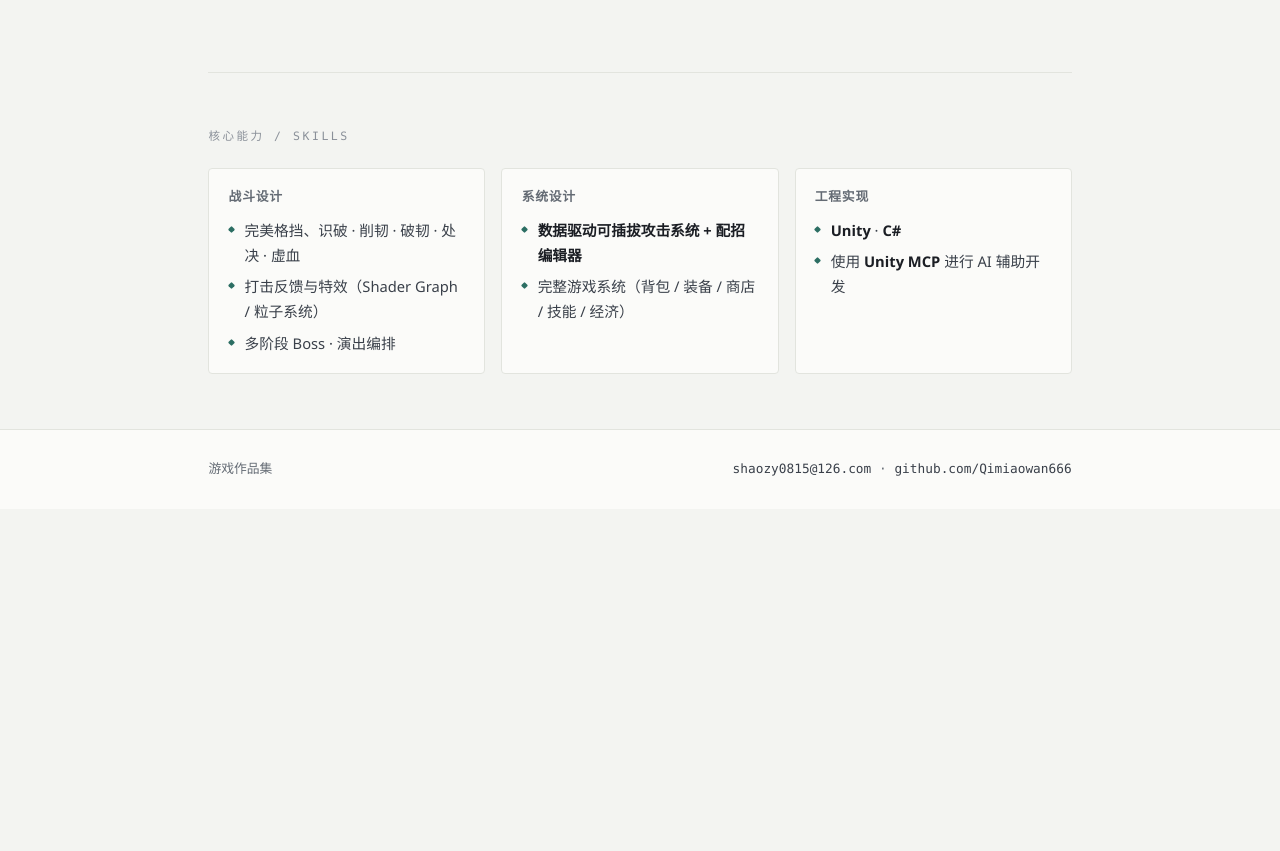
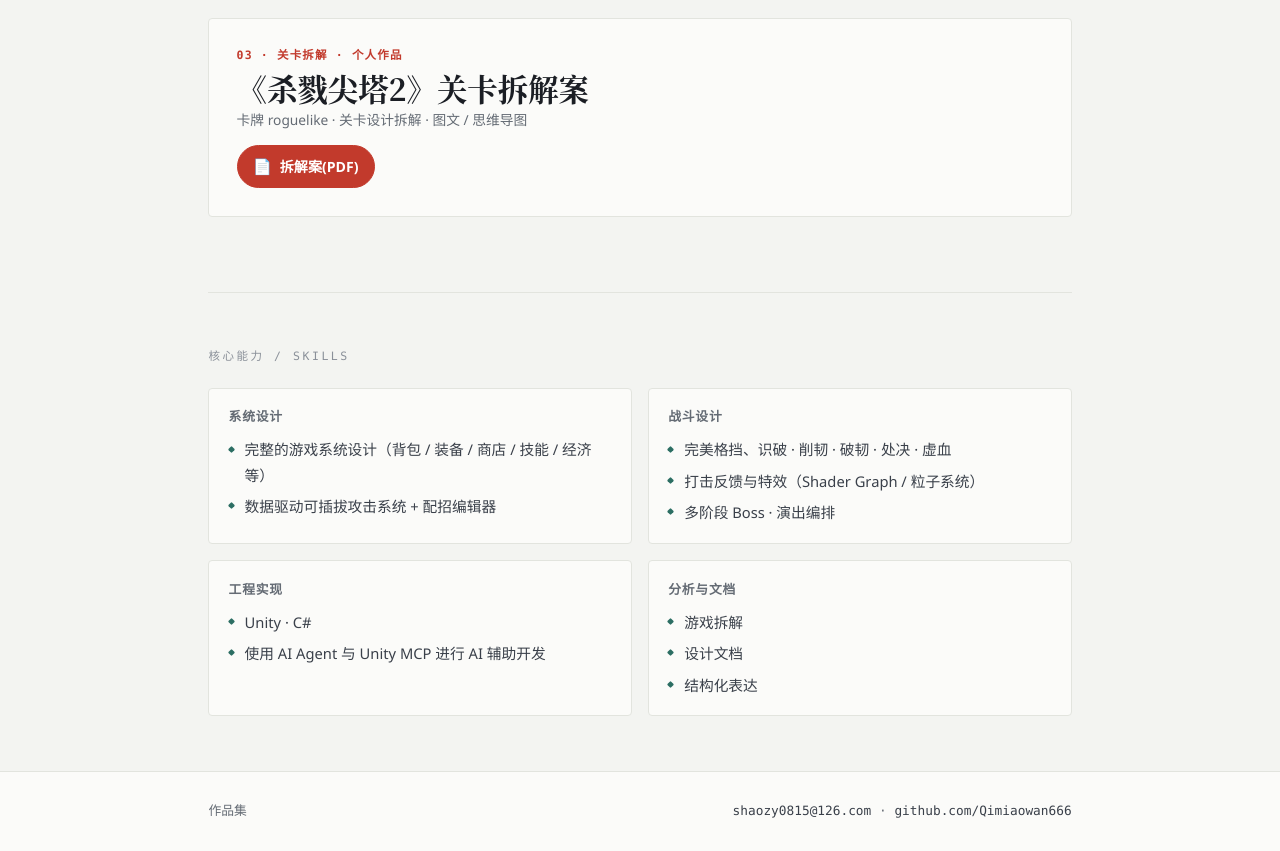
Before and after one commit to Qimiaowan666/Qimiaowan666.github.io, a plain HTML site: page index.html in a window 1280 px wide. Shown: the part 955-1806 px from the top of the page. Before the commit the page ends 1464 px from the top, so only its background shows below. Drawn offline with Linux system fonts and the light colour scheme.

Commit message:
作品集：新增《杀戮尖塔2》关卡拆解案（卡片 + PDF）

```diff
--- a/index.html
+++ b/index.html
@@ -71,7 +71,8 @@ section+section{border-top:1px solid var(--line)}
 .btn .i{font-size:.95rem}
 
 /* skills grid */
-.grid{display:grid;grid-template-columns:repeat(auto-fit,minmax(230px,1fr));gap:1rem}
+.grid{display:grid;grid-template-columns:repeat(2,minmax(0,1fr));gap:1rem}
+@media(max-width:560px){.grid{grid-template-columns:1fr}}
 .card{background:var(--panel);border:1px solid var(--line);border-radius:var(--radius);padding:1.1rem 1.2rem}
 .card h4{margin:0 0 .6rem;font-size:.8rem;letter-spacing:.06em;text-transform:uppercase;color:var(--muted)}
 .card ul{margin:0;padding:0;list-style:none;display:flex;flex-direction:column;gap:.4rem}
@@ -129,23 +130,39 @@ footer a{color:var(--soft);text-decoration:none}footer a:hover{color:var(--dange
       </div>
     </div>
   </div>
+
+  <div class="work">
+    <div class="work-body">
+      <div class="num">03 · 关卡拆解 · 个人作品</div>
+      <h3>《杀戮尖塔2》关卡拆解案</h3>
+      <p class="role">卡牌 roguelike · 关卡设计拆解 · 图文 / 思维导图</p>
+      <div class="links">
+        <a class="btn primary" href="./杀戮尖塔2关卡拆解案.pdf" target="_blank" rel="noopener"><span class="i">📄</span> 拆解案(PDF)</a>
+      </div>
+    </div>
+  </div>
 </section>
 
 <section>
   <p class="slabel">核心能力 / Skills</p>
   <div class="grid">
+    <div class="card"><h4>系统设计</h4><ul>
+      <li>完整的游戏系统设计（背包 / 装备 / 商店 / 技能 / 经济等）</li>
+      <li>数据驱动可插拔攻击系统 + 配招编辑器</li>
+    </ul></div>
     <div class="card"><h4>战斗设计</h4><ul>
       <li>完美格挡、识破 · 削韧 · 破韧 · 处决 · 虚血</li>
       <li>打击反馈与特效（Shader Graph / 粒子系统）</li>
       <li>多阶段 Boss · 演出编排</li>
     </ul></div>
-    <div class="card"><h4>系统设计</h4><ul>
-      <li><b>数据驱动可插拔攻击系统 + 配招编辑器</b></li>
-      <li>完整游戏系统（背包 / 装备 / 商店 / 技能 / 经济）</li>
+    <div class="card"><h4>工程实现</h4><ul>
+      <li>Unity · C#</li>
+      <li>使用 AI Agent 与 Unity MCP 进行 AI 辅助开发</li>
     </ul></div>
-    <div class="card"><h4>工程实现</h4><ul>
-      <li><b>Unity</b> · <b>C#</b></li>
-      <li>使用 <b>Unity MCP</b> 进行 AI 辅助开发</li>
+    <div class="card"><h4>分析与文档</h4><ul>
+      <li>游戏拆解</li>
+      <li>设计文档</li>
+      <li>结构化表达</li>
     </ul></div>
   </div>
 </section>
@@ -154,7 +171,7 @@ footer a{color:var(--soft);text-decoration:none}footer a:hover{color:var(--dange
 
 <footer>
   <div class="wrap">
-    <span>游戏作品集</span>
+    <span>作品集</span>
     <span><a href="mailto:shaozy0815@126.com">shaozy0815@126.com</a> · <a href="https://github.com/Qimiaowan666" target="_blank" rel="noopener">github.com/Qimiaowan666</a></span>
   </div>
 </footer>
@@ -162,5 +179,6 @@ footer a{color:var(--soft);text-decoration:none}footer a:hover{color:var(--dange
 <script>
 // 主题跟随 —— 由查看端注入 data-theme;此处无需额外逻辑
 </script>
+
 </body>
 </html>
```
Also changed, not shown: 1 other file.
